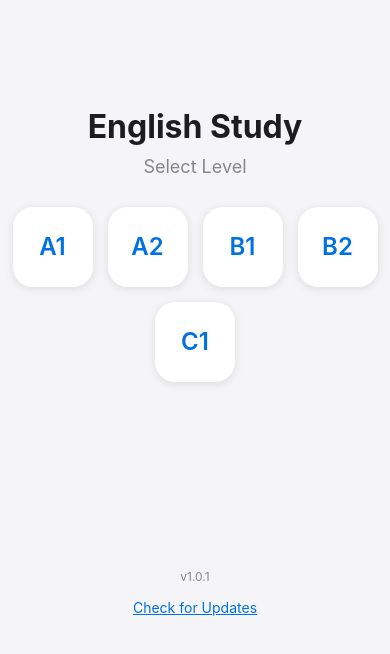
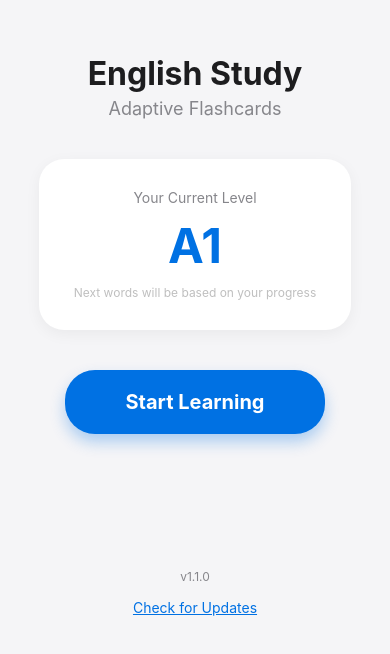
Before and after one commit to CoderCollie/StudyEnglishWords, a React Native app: screen / in a window 390 px wide. Shown: the part 178-832 px from the top of the page. Built offline with nearby package versions, Linux system fonts and the light colour scheme.

Commit message:
Update to v1.1.0: Add Adaptive Learning and Dynamic SRS

```diff
--- a/App.js
+++ b/App.js
@@ -3,9 +3,12 @@ import { StyleSheet, Text, View, TouchableOpacity, ScrollView, SafeAreaView, Dim
 import { StatusBar } from 'expo-status-bar';
 import wordsData from './data.json';
 
-const APP_VERSION = "1.0.1";
+const APP_VERSION = "1.1.0";
 
-// --- SRS (SM-2) Logic ---
+// CEFR Level mapping for calculation
+const LEVEL_MAP = { 'A1': 1, 'A2': 2, 'B1': 3, 'B2': 4, 'C1': 5 };
+const REVERSE_LEVEL_MAP = { 1: 'A1', 2: 'A2', 3: 'B1', 4: 'B2', 5: 'C1' };
+
 const calculateNextReview = (quality, prevInterval, prevEaseFactor) => {
   let interval;
   let easeFactor = prevEaseFactor + (0.1 - (5 - quality) * (0.08 + (5 - quality) * 0.02));
@@ -25,20 +28,24 @@ const calculateNextReview = (quality, prevInterval, prevEaseFactor) => {
 };
 
 export default function App() {
-  const [level, setLevel] = useState(null);
+  const [isStarted, setIsStarted] = useState(false);
+  const [userLevel, setUserLevel] = useState(1.0); // Start at A1 (1.0)
   const [currentWord, setCurrentWord] = useState(null);
   const [isFlipped, setIsFlipped] = useState(false);
   const [stats, setStats] = useState({});
 
   useEffect(() => {
-    const saved = localStorage.getItem('study_progress');
-    if (saved) setStats(JSON.parse(saved));
+    const savedStats = localStorage.getItem('study_progress');
+    const savedLevel = localStorage.getItem('user_level');
+    if (savedStats) setStats(JSON.parse(savedStats));
+    if (savedLevel) setUserLevel(parseFloat(savedLevel));
   }, []);
 
-  const saveProgress = (word, srsData) => {
-    const newStats = { ...stats, [word]: srsData };
+  const saveAllData = (newStats, newLevel) => {
     setStats(newStats);
+    setUserLevel(newLevel);
     localStorage.setItem('study_progress', JSON.stringify(newStats));
+    localStorage.setItem('user_level', newLevel.toString());
   };
 
   const handleForceUpdate = async () => {
@@ -57,39 +64,70 @@ export default function App() {
     }
   };
 
-  const startStudy = (selectedLevel) => {
-    setLevel(selectedLevel);
-    const filteredWords = wordsData.filter(w => w.cefr === selectedLevel);
-    pickNextWord(filteredWords);
-  };
+  const pickNextWord = (currentStats, currentLvl) => {
+    const now = new Date();
 
-  const pickNextWord = (pool) => {
-    const randomWord = pool[Math.floor(Math.random() * pool.length)];
-    setCurrentWord(randomWord);
+    // 1. Priority: Words due for review
+    const dueWords = wordsData.filter(w => {
+      const wordStat = currentStats[w.word];
+      return wordStat && new Date(wordStat.nextDate) <= now;
+    });
+
+    if (dueWords.length > 0) {
+      setCurrentWord(dueWords[Math.floor(Math.random() * dueWords.length)]);
+    } else {
+      // 2. New words around current user level
+      const targetLevelStr = REVERSE_LEVEL_MAP[Math.floor(currentLvl)] || 'A1';
+      const newWordsPool = wordsData.filter(w => w.cefr === targetLevelStr && !currentStats[w.word]);
+
+      if (newWordsPool.length > 0) {
+        setCurrentWord(newWordsPool[Math.floor(Math.random() * newWordsPool.length)]);
+      } else {
+        // Fallback: If no new words in current level, try next level or just any random word
+        const fallbackWord = wordsData[Math.floor(Math.random() * wordsData.length)];
+        setCurrentWord(fallbackWord);
+      }
+    }
     setIsFlipped(false);
   };
 
   const handleRating = (quality) => {
     const prev = stats[currentWord.word] || { interval: 0, easeFactor: 2.5 };
     const nextSrs = calculateNextReview(quality, prev.interval, prev.easeFactor);
-    saveProgress(currentWord.word, nextSrs);
 
-    const filteredWords = wordsData.filter(w => w.cefr === level);
-    pickNextWord(filteredWords);
+    const newStats = { ...stats, [currentWord.word]: nextSrs };
+
+    // Adjust user level based on performance
+    let levelAdjustment = 0;
+    if (quality === 5) levelAdjustment = 0.05; // Easy: level up
+    if (quality === 1) levelAdjustment = -0.1; // Again: level down slightly
+
+    const newLevel = Math.min(5.9, Math.max(1.0, userLevel + levelAdjustment));
+
+    saveAllData(newStats, newLevel);
+    pickNextWord(newStats, newLevel);
   };
 
-  if (!level) {
+  if (!isStarted) {
+    const currentLevelLabel = REVERSE_LEVEL_MAP[Math.floor(userLevel)];
     return (
       <SafeAreaView style={styles.container}>
         <Text style={styles.title}>English Study</Text>
-        <Text style={styles.subtitle}>Select Level</Text>
-        <View style={styles.levelGrid}>
-          {['A1', 'A2', 'B1', 'B2', 'C1'].map(l => (
-            <TouchableOpacity key={l} style={styles.levelButton} onPress={() => startStudy(l)}>
-              <Text style={styles.levelText}>{l}</Text>
-            </TouchableOpacity>
-          ))}
+        <Text style={styles.subtitle}>Adaptive Flashcards</Text>
+
+        <View style={styles.statusBox}>
+          <Text style={styles.statusLabel}>Your Current Level</Text>
+          <Text style={styles.statusValue}>{currentLevelLabel}</Text>
+          <Text style={styles.statusSubText}>Next words will be based on your progress</Text>
         </View>
+
+        <TouchableOpacity style={styles.mainStartBtn} onPress={() => {
+          setIsStarted(true);
+          pickNextWord(stats, userLevel);
+        }}>
+          <Text style={styles.mainStartBtnText}>Start Learning</Text>
+        </TouchableOpacity>
+
         <View style={styles.footer}>
           <Text style={styles.versionText}>v{APP_VERSION}</Text>
           <TouchableOpacity style={styles.updateBtn} onPress={handleForceUpdate}>
@@ -104,10 +142,10 @@ export default function App() {
     <SafeAreaView style={styles.container}>
       <StatusBar style="auto" />
       <View style={styles.header}>
-        <TouchableOpacity onPress={() => setLevel(null)}>
-          <Text style={styles.backBtn}>← Back</Text>
+        <TouchableOpacity onPress={() => setIsStarted(false)}>
+          <Text style={styles.backBtn}>← Quit</Text>
         </TouchableOpacity>
-        <Text style={styles.levelIndicator}>{level} Level</Text>
+        <Text style={styles.levelIndicator}>Current Focus: {currentWord?.cefr}</Text>
       </View>
 
       <View style={styles.cardContainer}>
@@ -153,14 +191,17 @@ export default function App() {
 
 const styles = StyleSheet.create({
   container: { flex: 1, backgroundColor: '#f5f5f7', alignItems: 'center', justifyContent: 'center' },
-  title: { fontSize: 32, fontWeight: 'bold', marginBottom: 10, color: '#1d1d1f' },
-  subtitle: { fontSize: 18, color: '#86868b', marginBottom: 30 },
-  levelGrid: { flexDirection: 'row', flexWrap: 'wrap', justifyContent: 'center', gap: 15 },
-  levelButton: { width: 80, height: 80, backgroundColor: '#fff', borderRadius: 20, alignItems: 'center', justifyContent: 'center', shadowColor: '#000', shadowOffset: {width:0, height:2}, shadowOpacity: 0.1, shadowRadius: 10, elevation: 5 },
-  levelText: { fontSize: 24, fontWeight: '600', color: '#0071e3' },
+  title: { fontSize: 32, fontWeight: 'bold', marginBottom: 5, color: '#1d1d1f' },
+  subtitle: { fontSize: 18, color: '#86868b', marginBottom: 40 },
+  statusBox: { backgroundColor: '#fff', padding: 30, borderRadius: 25, alignItems: 'center', width: '80%', marginBottom: 40, shadowColor: '#000', shadowOffset: {width:0, height:4}, shadowOpacity: 0.05, shadowRadius: 15, elevation: 5 },
+  statusLabel: { fontSize: 14, color: '#86868b', marginBottom: 10 },
+  statusValue: { fontSize: 48, fontWeight: 'bold', color: '#0071e3', marginBottom: 10 },
+  statusSubText: { fontSize: 12, color: '#bfbfbf', textAlign: 'center' },
+  mainStartBtn: { backgroundColor: '#0071e3', paddingVertical: 20, paddingHorizontal: 60, borderRadius: 30, shadowColor: '#0071e3', shadowOffset: {width:0, height:8}, shadowOpacity: 0.3, shadowRadius: 15, elevation: 8 },
+  mainStartBtnText: { color: '#fff', fontSize: 20, fontWeight: 'bold' },
   header: { width: '100%', paddingHorizontal: 20, flexDirection: 'row', justifyContent: 'space-between', alignItems: 'center', position: 'absolute', top: 60 },
   backBtn: { fontSize: 18, color: '#0071e3' },
-  levelIndicator: { fontSize: 18, fontWeight: 'bold', color: '#1d1d1f' },
+  levelIndicator: { fontSize: 16, fontWeight: '600', color: '#86868b' },
   cardContainer: { width: Dimensions.get('window').width * 0.85, height: 450, marginTop: 40 },
   card: { flex: 1, borderRadius: 30, padding: 30, shadowColor: '#000', shadowOffset: {width:0, height:10}, shadowOpacity: 0.1, shadowRadius: 20, elevation: 10 },
   cardFront: { backgroundColor: '#fff', justifyContent: 'center', alignItems: 'center' },
```
